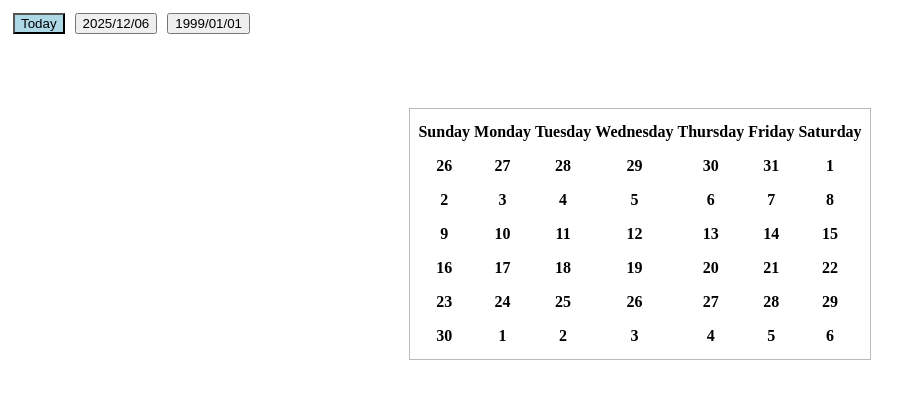
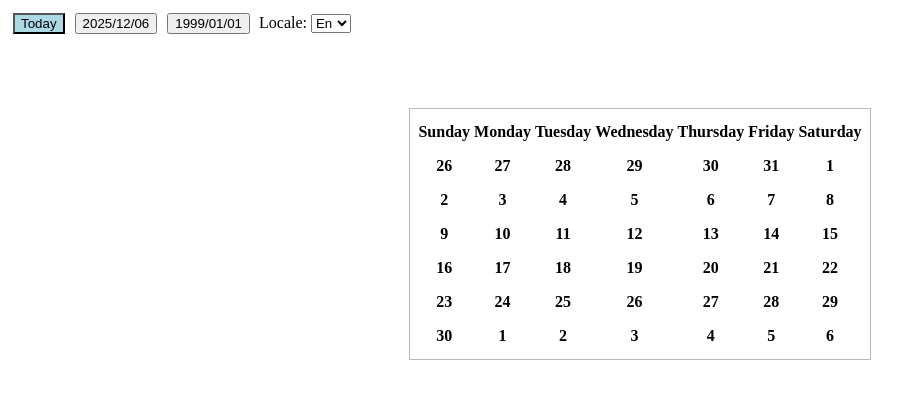
Before and after one commit to vfrc37/Calendar, a Vue app in the folder calendar/: page / in a window 1280 px wide. Shown: the top 398 px of the page, without its empty margins (0-921 px from the left). Built offline with nearby package versions, Linux system fonts and the light colour scheme; the HTML template or start-up script is replaced by a standard one.

Commit message:
feat(pages, components): логика выбора локали

```diff
--- a/calendar/src/App.vue
+++ b/calendar/src/App.vue
@@ -19,7 +19,12 @@
             text: "1999/01/01", value: "1999-01-01", isCurrent: false
           }
         ],
-        currentMockId: 0
+        currentMockId: 0,
+        selectedLocale: 'en',
+        locales: [
+          { text: 'En', value: 'en' },
+          { text: 'Ru', value: 'ru' },
+        ]
       }
     },
     methods: {
@@ -30,9 +35,6 @@
           this.currentMockId = id;
           this.dateMocks[id]!.isCurrent = true;
         }
-      },
-      handleSelectDate(date: string) {
-        console.log('App:selectDate', date);
       }
     },
     computed: {
@@ -48,9 +50,15 @@
   <button v-for="button, i in dateMocks" :key="`button-${i}`" :class="{ current: button.isCurrent }" @click="selectMock(i)">
     {{  button.text }}
   </button>
+  <span>  Locale: </span>
+  <select v-model="selectedLocale">
+    <option v-for="locale in locales" :value="locale.value" :key="locale.value">
+      {{ locale.text }}
+    </option>
+  </select>
   </div>
   <div class="calendar-wrapper">
-    <calendar-widget :date="currentDate" :locale="'en'" />
+    <calendar-widget :date="currentDate" :locale="selectedLocale"/>
   </div>
 
 </template>
--- a/calendar/src/components/Calendar/Calendar.vue
+++ b/calendar/src/components/Calendar/Calendar.vue
@@ -34,7 +34,10 @@ export default {
       handler(value: string) {
         this.updateCalendar(value);
       },
-    }
+    },
+    locale() {
+      this.updateCalendarLocale();
+    },
   },
   methods: {
     updateCalendar(value?: string) {
@@ -43,6 +46,10 @@ export default {
       } else {
         this.selectedDate = this.todayDate;
       }
+      if (!this.selectedDate) return;
+      this.calendar = new CalendarModel(this.selectedDate, this.$props.locale === 'en' ? 0 : 1);
+    },
+    updateCalendarLocale() {
       if (!this.selectedDate) return;
       this.calendar = new CalendarModel(this.selectedDate, this.$props.locale === 'en' ? 0 : 1);
     },
```
